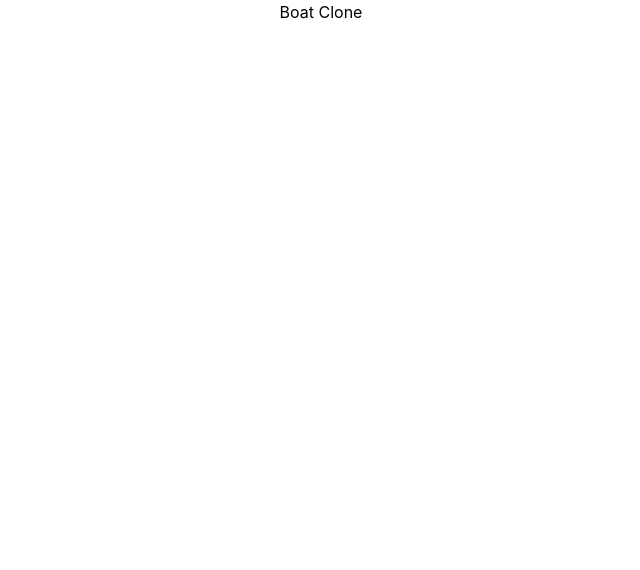
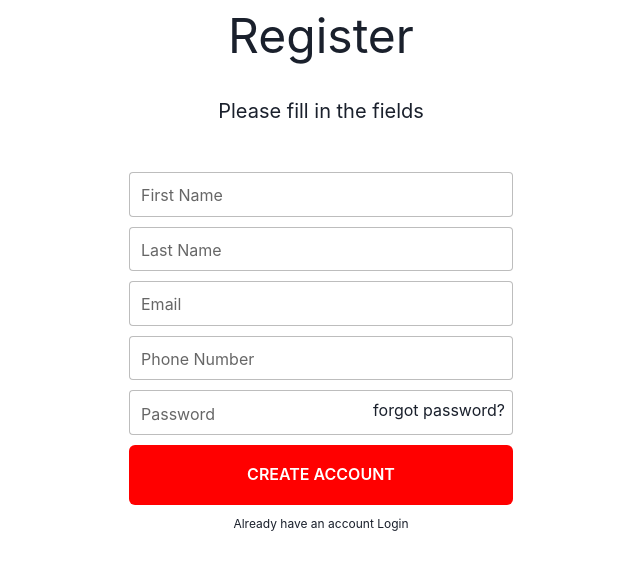
Before and after one commit to taruntailor7/boat-lifestyle-clone, a React (Create React App) app: page /signup in a window 1280 px wide. Shown: the top 570 px of the page, without its empty margins (319-959 px from the left). Built offline with nearby package versions, Linux system fonts and the light colour scheme.

Commit message:
login and signup

```diff
--- a/src/App.js
+++ b/src/App.js
@@ -1,9 +1,12 @@
 import "./App.css";
+import { AllRoutes } from "./Components/AllRoutes";
+import SignUp from "./My Components/signup";
+
 
 function App() {
   return (
     <div className="App">
-      <h1>Boat Clone</h1>
+      <AllRoutes/>
     </div>
   );
 }
--- a/src/Components/AllRoutes.jsx
+++ b/src/Components/AllRoutes.jsx
@@ -1,5 +1,11 @@
 import React from "react";
+import { Route, Routes } from "react-router-dom";
+import Login from "../My Components/Login";
+import SignUp from "../My Components/signup";
 
 export const AllRoutes = () => {
-  return <div>AllRoutes</div>;
+  return <Routes>
+    <Route path='/signup' element={<SignUp/>} ></Route>
+    <Route path="/login" element={<Login/>} ></Route>
+  </Routes>;
 };
--- /dev/null
+++ b/src/My Components/Login.jsx
@@ -0,0 +1,105 @@
+//import React from 'react'
+import { RecaptchaVerifier, signInWithPhoneNumber } from 'firebase/auth';
+import { auth } from '../firebase';
+import { Box, Input, Textarea,Button ,Text,useToast,
+    InputGroup,  show,  Stack,InputRightElement,
+    VStack
+} from '@chakra-ui/react';
+
+import { useState } from 'react';
+import { MDBInput } from 'mdb-react-ui-kit';
+import { NavLink } from 'react-router-dom';
+
+const InitState={
+    first_name:"",
+    last_name:"",
+    email:"",
+    password:"",
+    phone_number:""
+
+}
+const SignUp=()=>{
+    const [show, setShow] = useState(false)
+    const showClick= () => setShow(!show)
+     const [values,setValues]=useState(InitState);
+     const toast = useToast();
+     const handleChange=(e)=>{
+        const {name,value}=e.target;
+        setValues({...values,[name]:value})
+     }
+
+
+     const handleClick=(e)=>{
+        e.preventDefault();
+       }
+
+    return (
+
+    <Box width={ {base:"90%", sm:"90%" , md:"60%",lg:"30%"} } margin='auto'>
+    <Stack marginBottom='30px' >
+       <Text fontSize='5xl'>Login</Text>
+    </Stack>
+         <form onSubmit={handleClick} >
+            <Stack spacing="10px"  >
+         <MDBInput
+          label="Email"
+          value={values.email}
+          name='email'
+         size='lg'
+         id='typeEmail' type='email'
+         onChange={handleChange}
+         required
+
+        />
+            <Box width='100%' position='relative' >
+                <MDBInput
+                width='100%'
+                 label="Password"
+                id='typePassword'
+                size='lg'
+                name='password'
+                type={show ? 'text' : 'password'}
+                // value={values.password}
+                // onChange={handleChange}
+                maxLength='8'
+                />
+            <Button h='1.75rem' size='sm' right='2' top='2' position='absolute' onClick={showClick}>
+            {show ? 'Hide' : 'Show'}
+            </Button>
+            </Box>
+        <Button
+          type='submit' height='50px' style={{ backgroundColor:"red", padding:"20px", textAlign:"center" }}
+        variant="contained" color='#ffff' >LOGIN</Button>
+       <Text fontSize='xs'>New Customer <NavLink to='/signup' >Create an account</NavLink> </Text>
+        </Stack>
+      </form>
+    </Box>
+  )
+}
+
+export default SignUp
+
+
+
+
+{/*
+
+  const [show, setShow] = React.useState(false)
+    const handleClick = () => setShow(!show)
+<InputGroup  position='relative' >
+<MDBInput
+ label="Password"
+ id='typePassword'
+ size='lg'
+ name='password'
+ type={show ? 'text' : 'password'}
+// value={values.password}
+// onChange={handleChange}
+ maxLength='8'
+/>
+<InputRightElement position='absolute' width='4.5rem'>
+<Button h='1.75rem' size='sm'  onClick={handleClick}>
+ {show ? 'Hide' : 'Show'}
+</Button>
+</InputRightElement>
+</InputGroup> */}
--- /dev/null
+++ b/src/My Components/signup.jsx
@@ -0,0 +1,132 @@
+//import React from 'react'
+import { RecaptchaVerifier, signInWithPhoneNumber } from 'firebase/auth';
+import { auth } from '../firebase';
+import { Box, Input, Textarea,Button ,Text,useToast,
+    Stack,
+    VStack
+} from '@chakra-ui/react';
+
+import { useState } from 'react';
+import { MDBInput } from 'mdb-react-ui-kit';
+import { NavLink } from 'react-router-dom';
+
+const InitState={
+    first_name:"",
+    last_name:"",
+    email:"",
+    password:"",
+    phone_number:""
+
+}
+const SignUp=()=>{
+
+     const [values,setValues]=useState(InitState);
+     const toast = useToast();
+     const handleChange=(e)=>{
+        const {name,value}=e.target;
+        setValues({...values,[name]:value})
+     }
+
+
+     const handleClick=(e)=>{
+        e.preventDefault();
+        console.log(values);
+        // window.recaptchaVerifier = new RecaptchaVerifier('recaptcha-container', {}, auth);
+         let recaptcha=new RecaptchaVerifier('recaptcha-container', {}, auth);
+         recaptcha.render();
+         let number=`+91${values.phone_number}`
+         signInWithPhoneNumber(auth,number,recaptcha).then(function(e){
+           let code=prompt('enter opt');
+           if(code==null) return;
+           e.confirm(code).then(function(res){
+             console.log(res.user,'user');
+             toast({
+                title: 'Account created.',
+                description: "We've created your account for you.",
+                status: 'success',
+                duration: 4000,
+                isClosable: true,
+              })
+           })
+         }).catch((err)=>{
+           toast({
+            title: "OTP WRONG",
+            description: "Try Again !!",
+            status: 'error',
+            duration: 4000,
+            isClosable: true,
+          })
+         })
+       }
+
+    return (
+
+    <Box width={ {base:"90%", sm:"90%" , md:"60%",lg:"30%"} } margin='auto'>
+    <Stack marginBottom='30px' >
+       <Text fontSize='5xl'>Register</Text>
+       <Text fontSize='xl'>Please fill in the fields </Text>
+    </Stack>
+
+         <form onSubmit={handleClick} >
+            <Stack spacing="10px"  >
+      <MDBInput
+          label="First Name"
+          size='lg'
+          name='first_name'
+          value={values.first_name}
+          onChange={handleChange}
+          required
+        />
+         <MDBInput
+          label="Last Name"
+          size='lg'
+          name='last_name'
+          value={values.last_name}
+         onChange={handleChange}
+         required
+        />
+         <MDBInput
+          label="Email"
+          value={values.email}
+          name='email'
+         size='lg'
+         id='typeEmail' type='email'
+         onChange={handleChange}
+         required
+
+        />
+        <MDBInput
+          label="Phone Number"
+          value={values.phone_number}
+         size='lg'
+         name='phone_number'
+         id='typeNumber' type='number'
+         onChange={handleChange}
+         required
+         maxLen='10'
+         maxLength='10'
+        />
+        <Box position='relative' >
+         <MDBInput
+          label="Password"
+          id='typePassword'
+          size='lg'
+          name='password'
+          type='password'
+          value={values.password}
+          onChange={handleChange}
+          maxLength='8'
+        />
+     <Box position='absolute' right='2' top='2' >  <NavLink  > <Text style={{ textUnderlinePosition:'under' }}>forgot password?</Text> </NavLink> </Box>
+        </Box>
+        <Button width='100%'
+          type='submit' height='60px' style={{ backgroundColor:"red", padding:"20px", textAlign:"center" }}
+        variant="contained" color='#ffff' >CREATE ACCOUNT</Button>
+       <Text fontSize='xs'>Already have an account <NavLink to='/login' >Login</NavLink> </Text>
+        </Stack>
+      </form>
+    </Box>
+  )
+}
+
+export default SignUp
--- /dev/null
+++ b/src/firebase.js
@@ -0,0 +1,21 @@
+// Import the functions you need from the SDKs you need
+import { initializeApp } from "firebase/app";
+import { getAuth } from "firebase/auth";
+// TODO: Add SDKs for Firebase products that you want to use
+// https://firebase.google.com/docs/web/setup#available-libraries
+
+// Your web app's Firebase configuration
+const firebaseConfig = {
+  apiKey: "AIzaSyDnWZJ7SyH04DJp-FpgY-Gv7uW68JsRF3Q",
+  authDomain: "boat-clone.firebaseapp.com",
+  projectId: "boat-clone",
+  storageBucket: "boat-clone.appspot.com",
+  messagingSenderId: "107471241234",
+  appId: "1:107471241234:web:0b249330e7aad21eda18cb"
+
+};
+
+// Initialize Firebase
+const app = initializeApp(firebaseConfig);
+export const auth=getAuth(app);
+export default app;
--- a/src/index.js
+++ b/src/index.js
@@ -1,12 +1,17 @@
 import React from "react";
 import ReactDOM from "react-dom/client";
 import "./index.css";
+import 'mdb-react-ui-kit/dist/css/mdb.min.css'
 import App from "./App";
 import { BrowserRouter } from "react-router-dom";
+import { ChakraProvider } from '@chakra-ui/react'
 
 const root = ReactDOM.createRoot(document.getElementById("root"));
 root.render(
+ <ChakraProvider>
   <BrowserRouter>
     <App />
   </BrowserRouter>
+  </ChakraProvider>
+
 );
```
